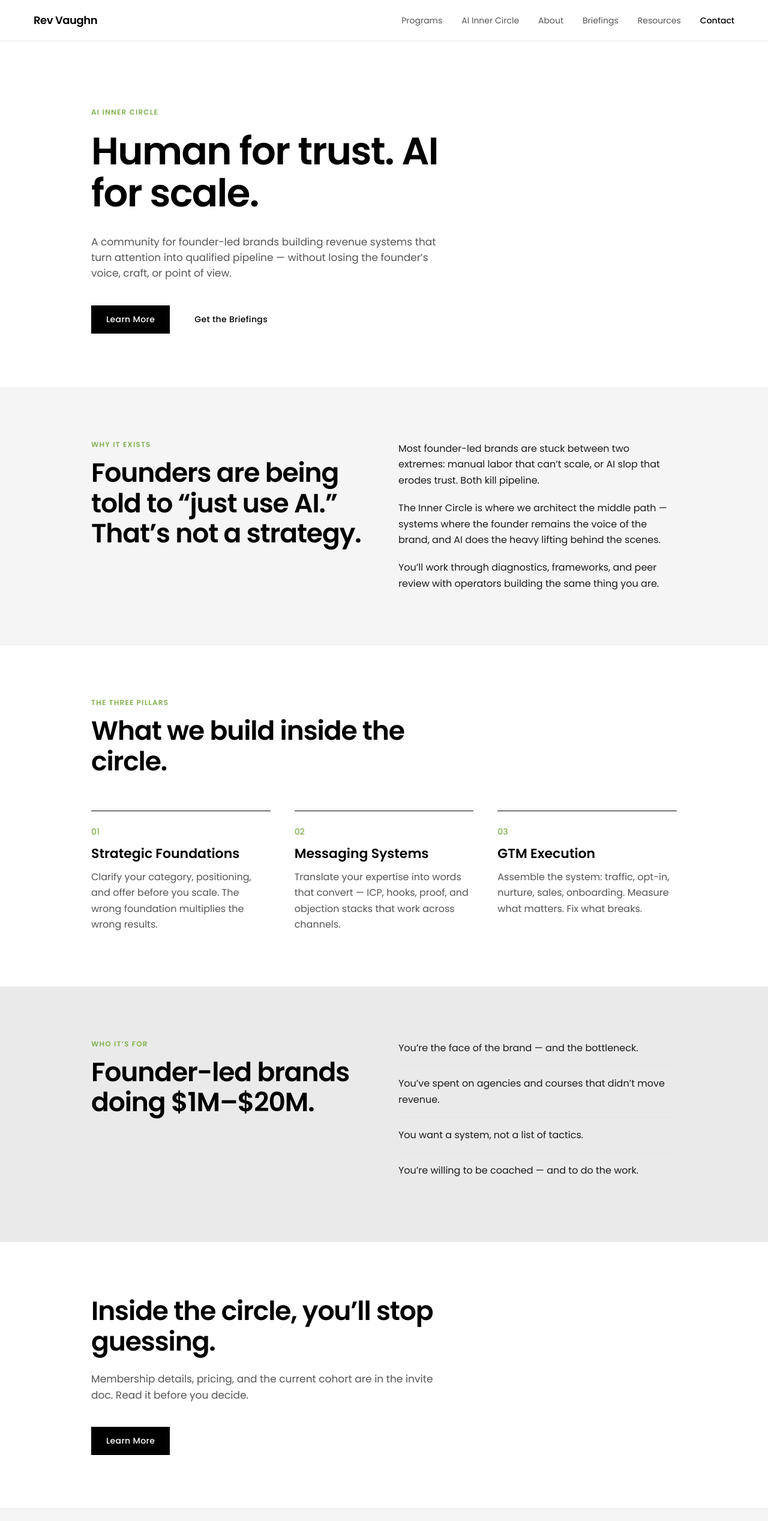
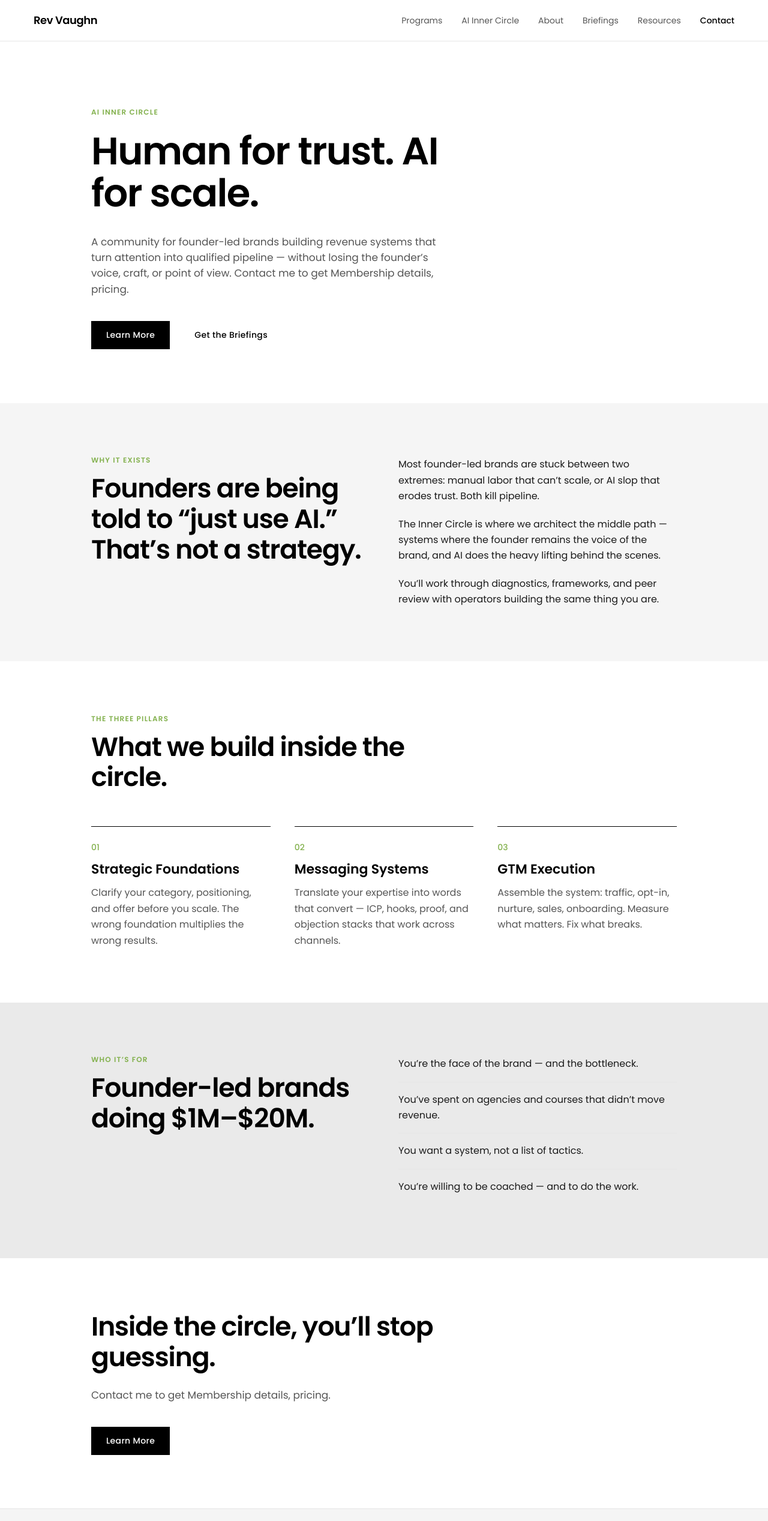
Before and after one commit to ndxtraders/revvaughn-com, a Next.js app: page /ai-inner-circle in a window 1280 px wide. Shown: the top 2535 px of the page at 60% size. Built offline with nearby package versions, Linux system fonts and the light colour scheme.

Commit message:
Update page.js

```diff
--- a/app/ai-inner-circle/page.js
+++ b/app/ai-inner-circle/page.js
@@ -45,9 +45,10 @@ export default function AIInnerCirclePage() {
             <p className="text-lead text-ink-muted mb-10">
               A community for founder-led brands building revenue systems that turn attention into
               qualified pipeline — without losing the founder&rsquo;s voice, craft, or point of view.
+                Contact me to get Membership details, pricing.
             </p>
             <div className="flex flex-wrap gap-4">
-              <Button href="https://www.skool.com/ai-inner-circle-7018/about" external variant="primary">
+              <Button href="https://revvaughn.com/ai-inner-circle" external variant="primary">
                 Learn More
               </Button>
               <Button href="/#briefings" variant="ghost">
@@ -135,10 +136,9 @@ export default function AIInnerCirclePage() {
               Inside the circle, you&rsquo;ll stop guessing.
             </h2>
             <p className="text-lead text-ink-muted mb-10">
-              Membership details, pricing, and the current cohort are in the invite doc. Read it
-              before you decide.
+              Contact me to get Membership details, pricing.
             </p>
-            <Button href="https://www.skool.com/ai-inner-circle-7018/about" external variant="primary">
+            <Button href="https://revvaughn.com/ai-inner-circle" external variant="primary">
               Learn More
             </Button>
           </div>
```
